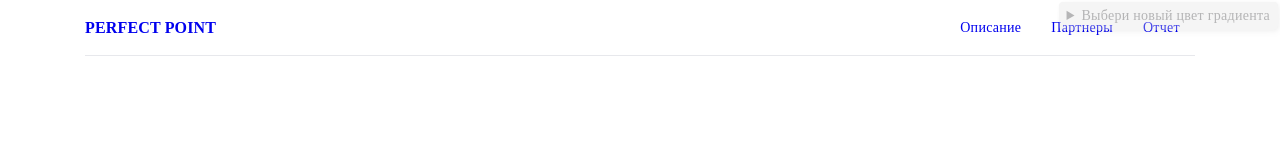
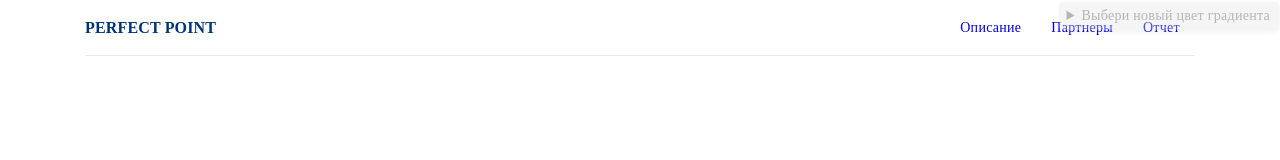
Before and after one commit to Nargiz-Toleutai/estate-navigator-ui, a Next.js app: page / in a window 1280 px wide. Shown: the top 160 px of the page. Built offline with nearby package versions, Linux system fonts and the light colour scheme; a web font is replaced by a local one.

Commit message:
add color to logo (landing-navigation)

```diff
--- a/src/components/LandingNavigation/landing-navigation.module.scss
+++ b/src/components/LandingNavigation/landing-navigation.module.scss
@@ -37,13 +37,14 @@
 
 .logo {
   padding: 0 15px;
-  color: var(--accent-color);
+
   @include mixins.secondary;
   text-transform: uppercase;
 
   a {
     text-decoration: none;
     cursor: pointer;
+    color: var(--accent-color);
   }
 }
 
```
